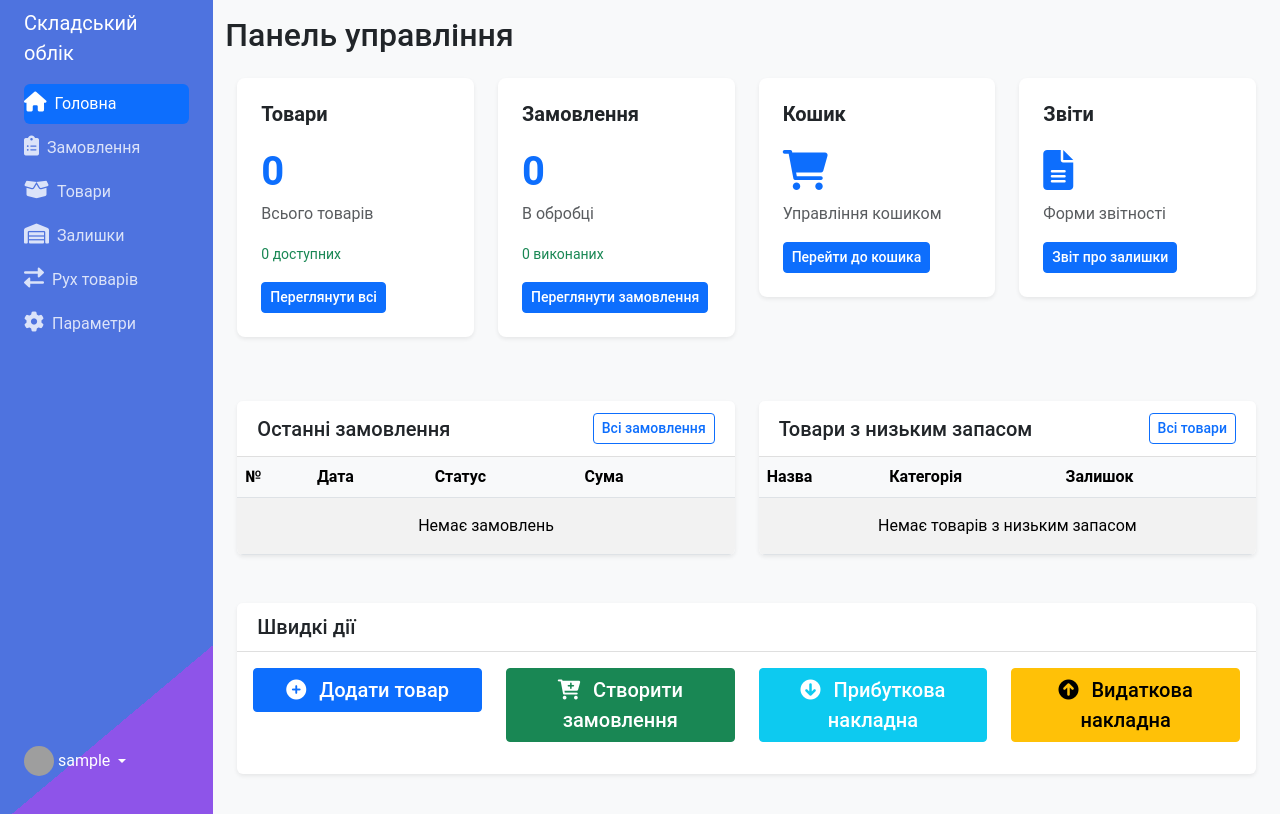
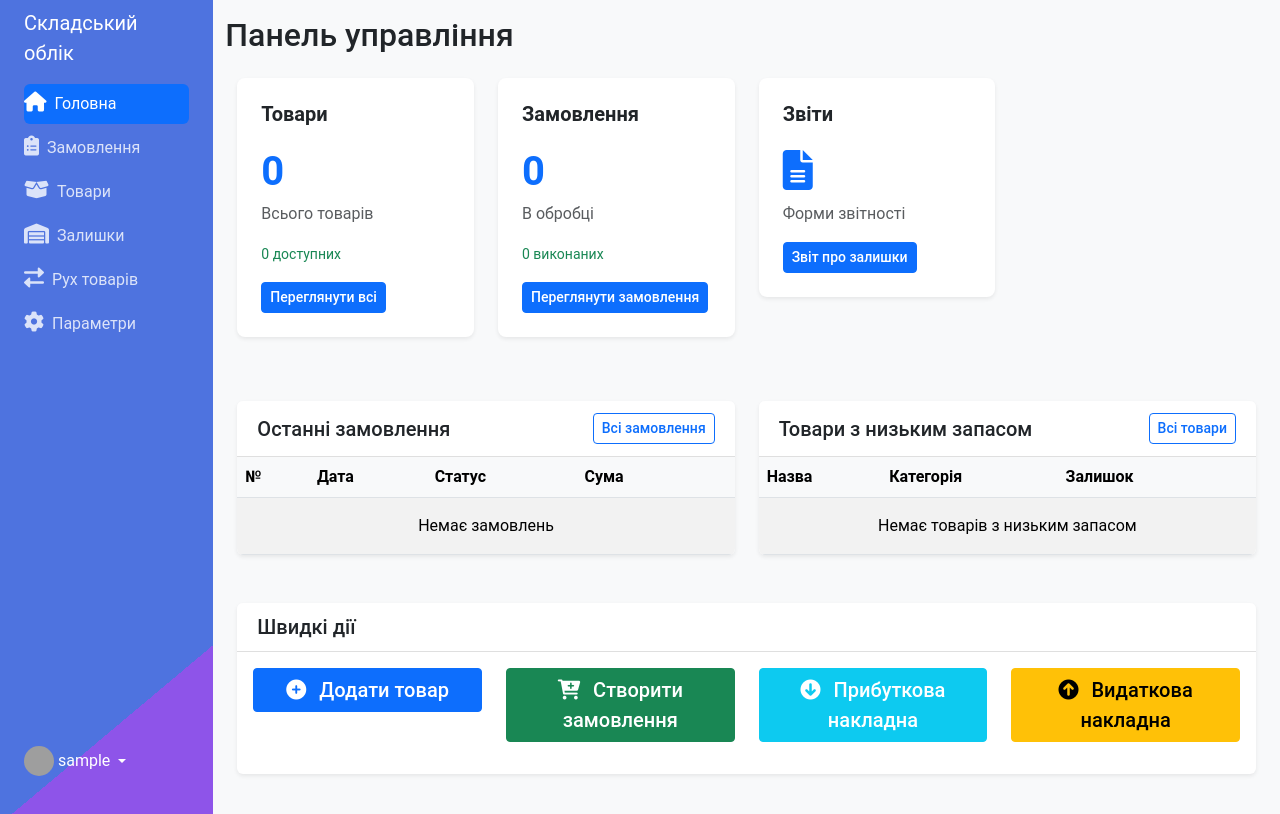
Before and after one commit to boss59842009/warehouse_proj, a Django app: page / in a window 1280 px wide. Run offline with Django 4.2, Linux system fonts and the light colour scheme; the visitor is signed in with stand-in values (Sample User, id 1); data that the repository does not hold is empty; some libraries are stand-ins or nearby versions; grey boxes are pictures that could not be loaded.

Commit message:
fix home.html

```diff
--- a/templates/warehouse/home.html
+++ b/templates/warehouse/home.html
@@ -31,19 +31,6 @@
             </div>
             <div class="mt-3">
                 <a href="{% url 'order_list' %}" class="btn btn-sm btn-primary">Переглянути замовлення</a>
-            </div>
-        </div>
-    </div>
-
-    <div class="col-md-3 mb-4">
-        <div class="dashboard-widget">
-            <h3>Кошик</h3>
-            <div class="value">
-                <i class="fas fa-shopping-cart"></i>
-            </div>
-            <div class="text-muted">Управління кошиком</div>
-            <div class="mt-3">
-                <a href="{% url 'view_cart' %}" class="btn btn-sm btn-primary">Перейти до кошика</a>
             </div>
         </div>
     </div>
@@ -88,12 +75,10 @@
                                 <td>{{ order.id }}</td>
                                 <td>{{ order.created_at|date:"d.m.Y" }}</td>
                                 <td>
-                                    {% if order.status == 'pending' %}
-                                    <span class="badge bg-warning">В обробці</span>
-                                    {% elif order.status == 'processing' %}
-                                    <span class="badge bg-info">Обробляється</span>
+                                    {% if order.status == 'accepted' %}
+                                    <span class="badge bg-primary">Прийнято</span>
                                     {% elif order.status == 'completed' %}
-                                    <span class="badge bg-success">Завершено</span>
+                                    <span class="badge bg-success">Виконано</span>
                                     {% elif order.status == 'canceled' %}
                                     <span class="badge bg-danger">Скасовано</span>
                                     {% endif %}
```
